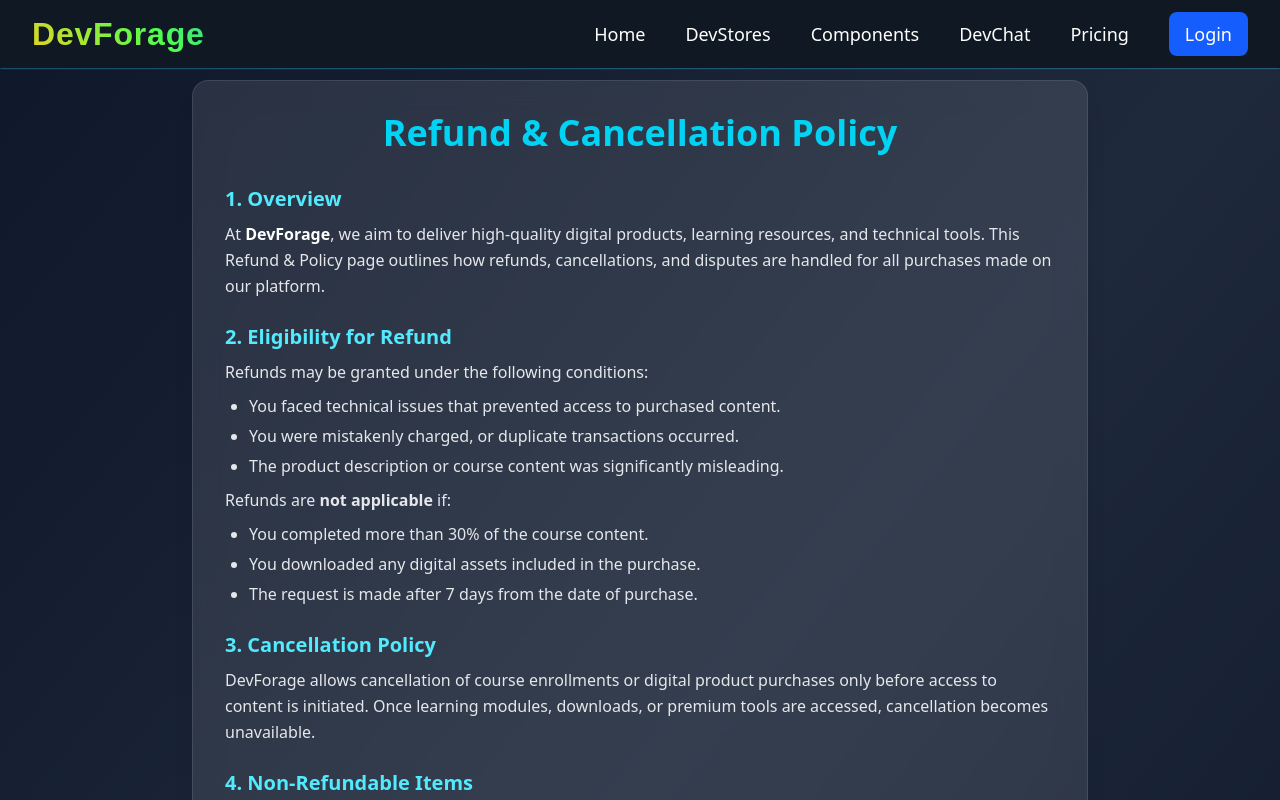
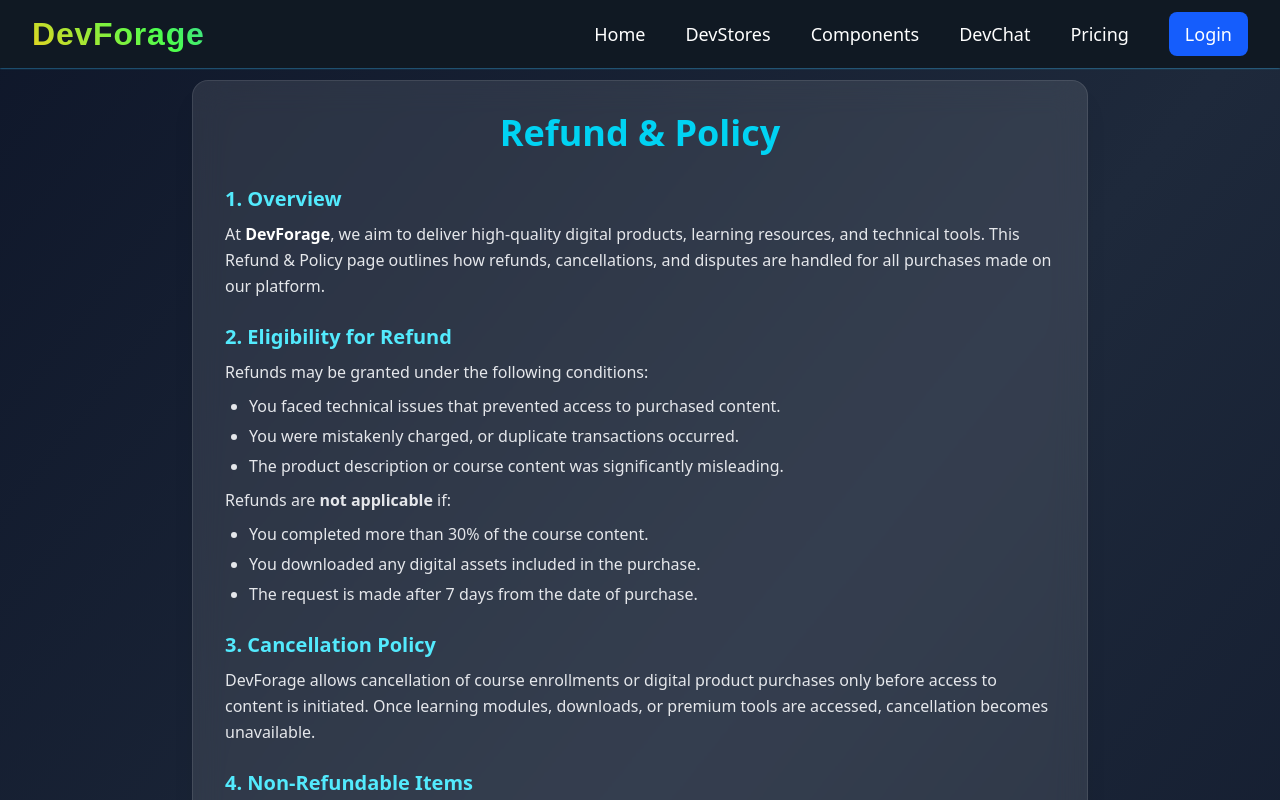
Before and after one commit to raushan-sinha/dev-forage, a React (Vite) app: page /refund-policy in a window 1280 px wide. Shown: the top 800 px of the page. Built offline with nearby package versions, Linux system fonts and the light colour scheme.

Commit message:
Heading size changed

```diff
--- a/src/pages/RefundPolicy/Refund.jsx
+++ b/src/pages/RefundPolicy/Refund.jsx
@@ -4,8 +4,8 @@ export default function Refund() {
     return (
         <div className="min-h-screen w-full bg-gradient-to-br from-[#0f172a] via-[#1e293b] to-[#0f172a] text-white flex flex-col items-center px-4 py-20">
             <div className="w-full max-w-4xl bg-white/10 backdrop-blur-lg shadow-xl rounded-2xl p-8 border border-white/10">
-                <h1 className="text-3xl md:text-4xl font-extrabold text-center text-cyan-400 mb-8">
-                    Refund & Cancellation Policy
+                <h1 className="text-3xl whitespace-nowrap md:text-4xl font-extrabold text-center text-cyan-400 mb-8">
+                    Refund & Policy
                 </h1>
 
                 <div className="space-y-6 text-gray-200 text-sm md:text-base leading-relaxed">
```
